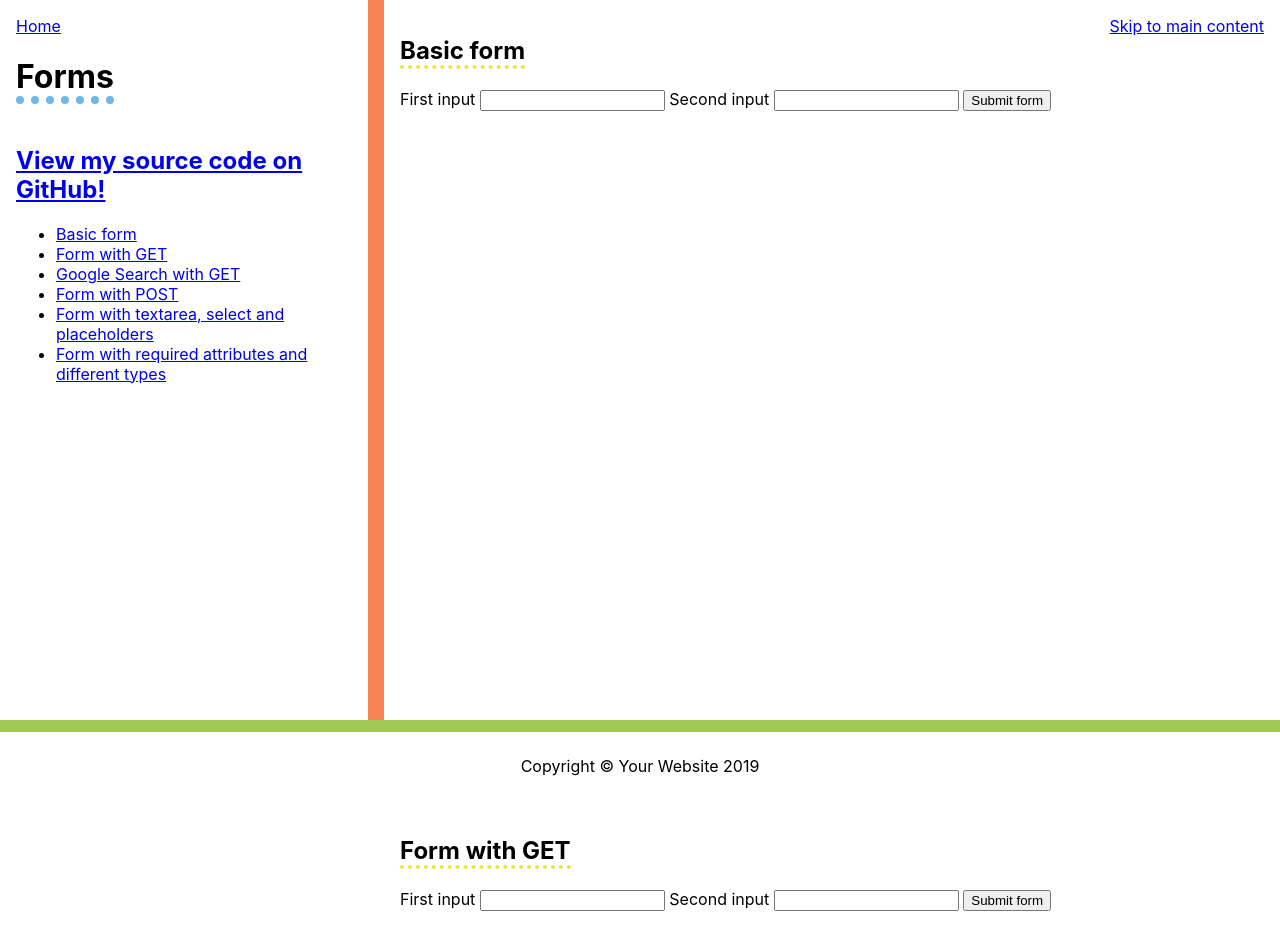
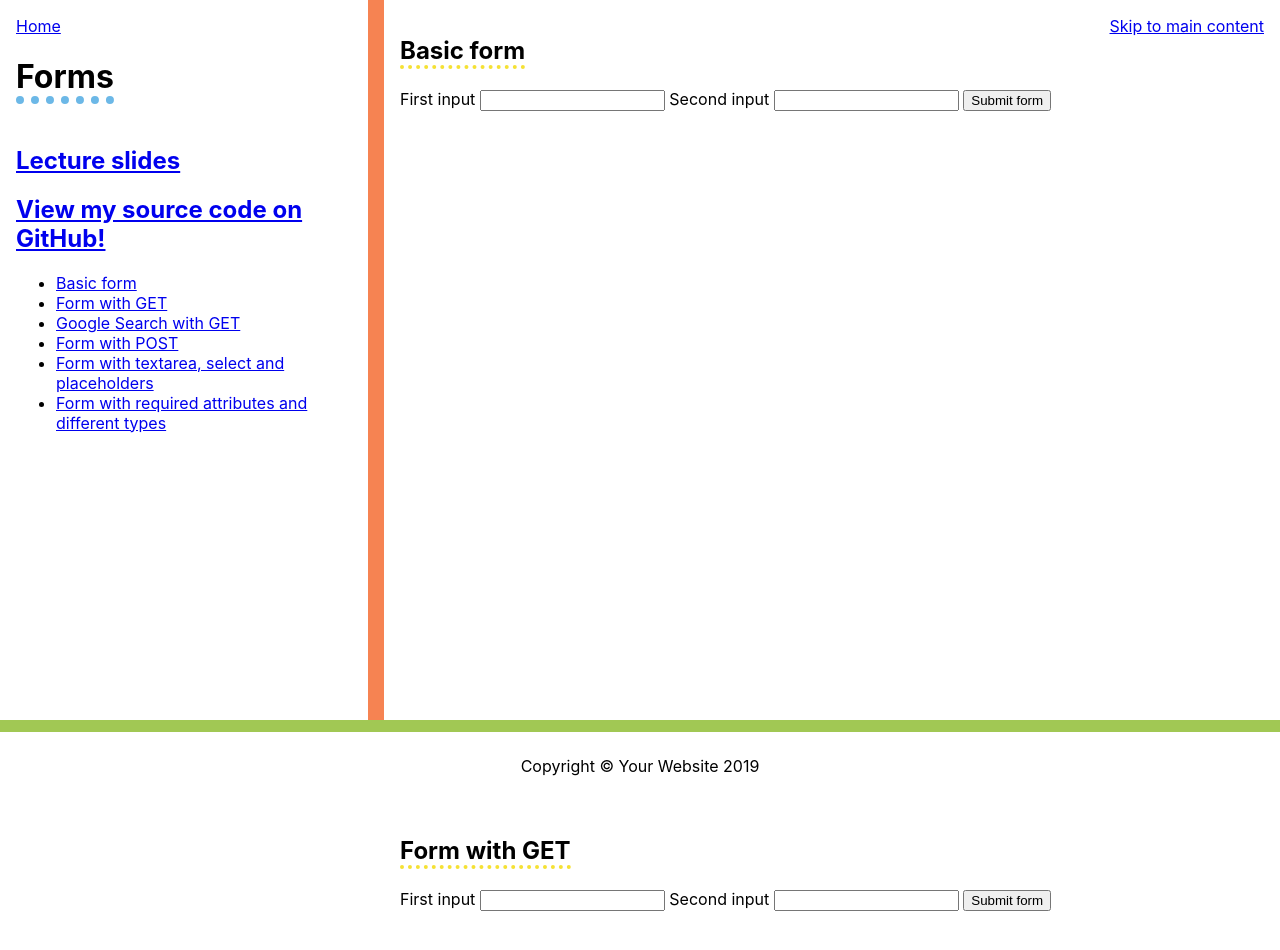
Before and after one commit to adaapp/website-starter, a plain HTML site: page 01-basic-website/forms/basic-form.html in a window 1280 px wide. Shown: the top 950 px of the page. Drawn offline with Linux system fonts and the light colour scheme.

Commit message:
Add lecture slides for forms

```diff
--- a/01-basic-website/forms/basic-form.html
+++ b/01-basic-website/forms/basic-form.html
@@ -18,6 +18,7 @@
       <header>
         <a class="go-home" href="../index.html" title="Go Home">Home</a>
         <h1>Forms</h1>
+        <h2><a href="https://docs.google.com/presentation/d/1Ma0MF60P2QLHR3vt8X3JVO2wAsVKxTC7KyVMSXrJwDc/edit?usp=sharing">Lecture slides</a></h2>
         <h2><a href="https://github.com/adaapp/website-starter/blob/master/01-basic-website/responsive-design/index.html" title="View my source code on Github" target="_blank">View my source code on GitHub!</a></h2>
         <nav>
           <ul>
```
